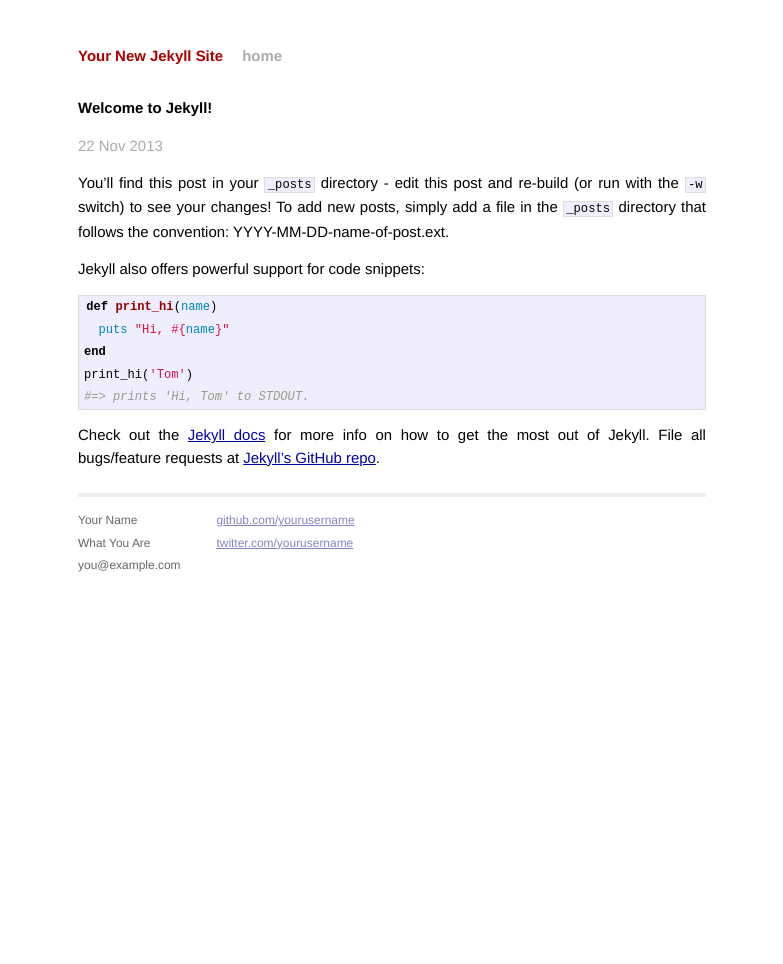
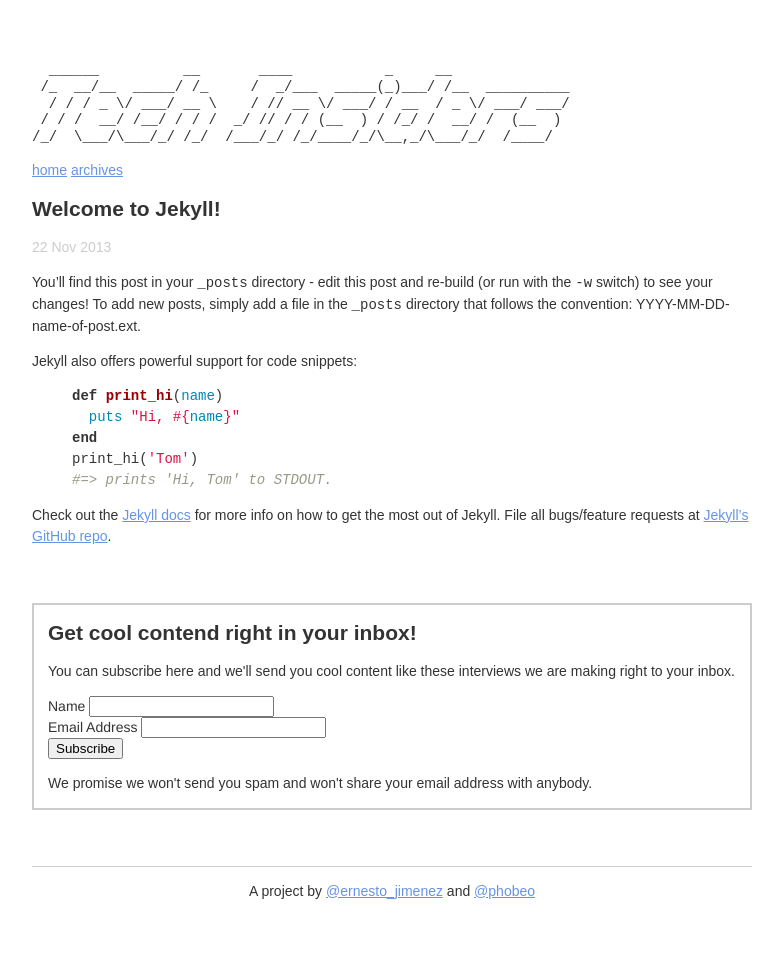
Before and after one commit to localistico/techinsiders.io, a Jekyll site: the page built from _posts/2013-11-22-welcome-to-jekyll.markdown, in a window 1280 px wide. Shown: the whole page, without its empty margins (248-1031 px from the left). Built offline with Jekyll 4.4.1, drawn with Linux system fonts in a browser that asks for light colours; Markdown is read by kramdown in place of the engine named in the settings; comment, search, counter and statistics services are not loaded.

Commit message:
Refactor reused bits into _includes and prepared default layout

```diff
--- a/_config.yml
+++ b/_config.yml
@@ -1,4 +1,4 @@
-name: Your New Jekyll Site
+name: Tech Insiders
 markdown: redcarpet
 pygments: true
 url: http://techinsiders.io
--- /dev/null
+++ b/_includes/google_analytics.html
@@ -0,0 +1,9 @@
+<script>
+(function(i,s,o,g,r,a,m){i['GoogleAnalyticsObject']=r;i[r]=i[r]||function(){
+ (i[r].q=i[r].q||[]).push(arguments)},i[r].l=1*new Date();a=s.createElement(o),
+ m=s.getElementsByTagName(o)[0];a.async=1;a.src=g;m.parentNode.insertBefore(a,m)
+ })(window,document,'script','//www.google-analytics.com/analytics.js','ga');
+
+ga('create', 'UA-47096042-1', 'techinsiders.io');
+ga('send', 'pageview');
+</script>
--- /dev/null
+++ b/_includes/meta_tags.html
@@ -0,0 +1,24 @@
+<meta name="description" content="{{ page.description }}" />
+
+<!-- Schema.org -->
+<meta itemprop="name" content="{{ page.title }}" />
+<meta itemprop="description" content="{{ page.description }}" />
+
+<!-- Open Graph tags -->
+<meta property="og:type" content="website" />
+<meta property="og:site_name" content="Tech Insiders" />
+<meta property="og:url" content="{{ site.url }}{{ page.url }}" />
+<meta property="og:title" content="{{ page.title }}" />
+<meta property="og:description" content="{{ page.description }}" />
+<meta property="og:image" content="{{ site.url }}/assets/og_preview200.png" />
+
+<!-- Twitter cards -->
+<meta name="twitter:card" content="summary" />
+<meta name="twitter:url" content="{{ site.url }}{{ page.url }}" />
+<meta name="twitter:title" content="{{ page.title }}" />
+<meta name="twitter:description" content="{{ page.description }}" />
+
+<!-- Page claiming -->
+<meta property="fb:admins" content="720296700" />
+<meta name="google-site-verification" content="UuiEAl6XeUFYgwE8BRFX7_TbibGCGdNJTuCl-AwDvRo" />
+<meta property="twitter:account_id" content="1486067566" />
--- /dev/null
+++ b/_includes/subscribe_cta.html
@@ -0,0 +1,8 @@
+<div class="subscribe_cta">
+<h2>Get cool contend right in your inbox!</h2>
+<p>You can subscribe here and we'll send you cool content like these
+interviews we are making right to your inbox.</p>
+{% include subscribe_form.html %}
+<p>We promise we won't send you spam and won't share your email address
+with anybody.</p>
+</div>
--- /dev/null
+++ b/_includes/subscribe_form.html
@@ -0,0 +1,22 @@
+<!-- Begin MailChimp Signup Form -->
+<div id="mc_embed_signup">
+  <form action="http://espressocollective.us3.list-manage2.com/subscribe/post?u=30b273b8029e296d3390ec5fb&amp;id=92815282a5" method="post" id="mc-embedded-subscribe-form" name="mc-embedded-subscribe-form" class="validate" target="_blank" novalidate>
+    <div class="mc-field-group">
+      <label for="mce-NAME">Name </label>
+      <input type="text" value="" name="NAME" class="" id="mce-NAME">
+    </div>
+    <div class="mc-field-group">
+      <label for="mce-EMAIL">Email Address </label>
+      <input type="email" value="" name="EMAIL" class="required email" id="mce-EMAIL">
+    </div>
+    <div id="mce-responses" class="clear">
+      <div class="response" id="mce-error-response" style="display:none"></div>
+      <div class="response" id="mce-success-response" style="display:none"></div>
+    </div>
+    <!-- real people should not fill this in and expect good things - do not
+    remove this or risk form bot signups-->
+    <div style="position: absolute; left: -5000px;"><input type="text" name="b_30b273b8029e296d3390ec5fb_92815282a5" value="" autocomplete="off"></div>
+    <div class="clear"><input type="submit" value="Subscribe" name="subscribe" id="mc-embedded-subscribe" class="button"></div>
+  </form>
+</div>
+<!--End mc_embed_signup-->
--- /dev/null
+++ b/_includes/techinsiders_asciiart.html
@@ -0,0 +1,7 @@
+<pre>
+  ______          __       ____           _     __
+ /_  __/__  _____/ /_     /  _/___  _____(_)___/ /__  __________
+  / / / _ \/ ___/ __ \    / // __ \/ ___/ / __  / _ \/ ___/ ___/
+ / / /  __/ /__/ / / /  _/ // / / (__  ) / /_/ /  __/ /  (__  )
+/_/  \___/\___/_/ /_/  /___/_/ /_/____/_/\__,_/\___/_/  /____/
+</pre>
--- a/_layouts/default.html
+++ b/_layouts/default.html
@@ -4,6 +4,7 @@
         <meta charset="utf-8">
         <meta http-equiv="X-UA-Compatible" content="IE=edge,chrome=1">
         <title>{{ page.title }}</title>
+        {% include meta_tags.html %}
         <meta name="viewport" content="width=device-width">
 
         <!-- syntax highlighting CSS -->
@@ -11,43 +12,28 @@
 
         <!-- Custom CSS -->
         <link rel="stylesheet" href="/css/main.css">
-
+        <link href="//cdn-images.mailchimp.com/embedcode/classic-081711.css" rel="stylesheet" type="text/css">
     </head>
     <body>
 
         <div class="site">
           <div class="header">
             <h1 class="title"><a href="/">{{ site.name }}</a></h1>
+            {% include techinsiders_asciiart.html %}
+            <p>
             <a class="extra" href="/">home</a>
+            <a class="extra" href="/archives.html">archives</a>
+            </p>
           </div>
 
           {{ content }}
-
-          <div class="footer">
-            <div class="contact">
-              <p>
-                Your Name<br />
-                What You Are<br />
-                you@example.com
-              </p>
-            </div>
-            <div class="contact">
-              <p>
-                <a href="https://github.com/yourusername">github.com/yourusername</a><br />
-                <a href="https://twitter.com/yourusername">twitter.com/yourusername</a><br />
-              </p>
-            </div>
-          </div>
+  <footer>
+    <p>A project by <a
+      href="http://twitter.com/ernesto_jimenez">@ernesto_jimenez</a> and <a
+    href="http://twitter.com/phobeo">@phobeo</a></p>
+  </footer>
         </div>
 
-<script>
-(function(i,s,o,g,r,a,m){i['GoogleAnalyticsObject']=r;i[r]=i[r]||function(){
- (i[r].q=i[r].q||[]).push(arguments)},i[r].l=1*new Date();a=s.createElement(o),
- m=s.getElementsByTagName(o)[0];a.async=1;a.src=g;m.parentNode.insertBefore(a,m)
- })(window,document,'script','//www.google-analytics.com/analytics.js','ga');
-
-ga('create', 'UA-47096042-1', 'techinsiders.io');
-ga('send', 'pageview');
-</script>
+{% include google_analytics.html %}
     </body>
 </html>
--- a/_layouts/post.html
+++ b/_layouts/post.html
@@ -1,9 +1,12 @@
 ---
 layout: default
 ---
-<h2>{{ page.title }}</h2>
-<p class="meta">{{ page.date | date_to_string }}</p>
+<article>
+  <h2>{{ page.title }}</h2>
+  <p class="meta">{{ page.date | date_to_string }}</p>
 
-<div class="post">
-{{ content }}
-</div>
+  <div class="post">
+    {{ content }}
+  </div>
+</article>
+{% include subscribe_cta.html %}
--- a/css/main.css
+++ b/css/main.css
@@ -1,160 +1,72 @@
-/*****************************************************************************/
-/*
-/* Common
-/*
-/*****************************************************************************/
-
-/* Global Reset */
-* {
-  margin: 0;
-  padding: 0;
+#mc_embed_signup{background:#fff; clear:left; font:14px Helvetica,Arial,sans-serif; }
+#mc_embed_signup form {
+  margin: 0px;
+  padding: 0px;
 }
 
-html, body { height: 100%; }
+body {
+  font-family: Arial, Helvetica, 'Trebuchet MS',  sans-serif;
+  color: #333;
+  text-align: center;
+  font-size: 14px;
+  line-height: 150%;
+}
 
-body {
+.site {
   background-color: #FFF;
-  font: 13.34px Helvetica, Arial, sans-serif;
-  font-size: small;
+  margin: 20px auto;
+  max-width: 720px;
+  padding: 2em 4em;
+  text-align: left;
+}
+.title {
+  display: none;
+}
+.header pre {
+  line-height: 1.2em;
+}
+h1 {
+  font-size:3em;
+  line-height: 100%;
+  font-family: Consolas, Roboto, monospace;
+}
+h1 span {
+  color: #888;
+  white-space: nowrap;
+}
+h2 {
+  font-size: 1.5em;
+  display: block;
+  line-height: 100%;
+}
+footer {
+  margin-top : 4em;
+  border-top: 1px solid #ccc;
   text-align: center;
 }
-
-h1, h2, h3, h4, h5, h6 {
-  font-size: 100%; }
-
-h1 { margin-bottom: 1em; }
-p { margin: 1em 0; }
-
-a         { color: #00a; }
-a:hover   { color: #000; }
-a:visited { color: #a0a; }
-
-/*****************************************************************************/
-/*
-/* Home
-/*
-/*****************************************************************************/
-.posts {
-  list-style-type: none;
-  margin-bottom: 2em;
+a {
+  color: #6694e3;
 }
-
-.posts li {
-  line-height: 1.75em;
+article img {
+  max-width: 100%;
 }
-
-.posts span {
-  color: #aaa;
-  font-family: Monaco, "Courier New", monospace;
-  font-size: 80%;
+p.meta {
+  color: #ccc;
 }
-
-/*****************************************************************************/
-/*
-/* Site
-/*
-/*****************************************************************************/
-
-.site {
-  font-size: 115%;
-  text-align: justify;
-  width: 42em;
-  margin: 3em auto 2em;
-  line-height: 1.5em;
+.subscribe_cta {
+  border: 2px solid #ccc;
+  padding: 0em 1em;
+  margin-top: 4em;
 }
-
-.header a {
-  font-weight: bold;
-  text-decoration: none;
+@media screen and (max-width: 480px) {
+  div#content {
+    margin: 5px;
+    padding: 2em 2em;
+  }
+  h1 {
+    font-size: 2.5em;
+  }
+  h1 span {
+    font-size: 0.6em;
+  }
 }
-
-.title {
-  display: inline-block;
-  margin-bottom: 2em;
-}
-
-.title a {
-  color: #a00;
-}
-
-.title a:hover {
-  color: #000;
-}
-
-.header a.extra {
-  color: #aaa;
-  margin-left: 1em;
-}
-
-.header a.extra:hover {
-  color: #000;
-}
-
-.meta {
-  color: #aaa;
-}
-
-.footer {
-  font-size: 80%;
-  color: #666;
-  border-top: 4px solid #eee;
-  margin-top: 2em;
-  overflow: hidden;
-}
-
-.footer .contact {
-  float: left;
-  margin-right: 3em;
-}
-
-.footer .contact a {
-  color: #8085C1;
-}
-
-.footer .rss {
-  margin-top: 1.1em;
-  margin-right: -.2em;
-  float: right;
-}
-
-.footer .rss img {
-  border: 0;
-}
-
-/*****************************************************************************/
-/*
-/* Posts
-/*
-/*****************************************************************************/
-
-/* standard */
-.post pre {
-  border: 1px solid #ddd;
-  background-color: #eef;
-  padding: 0 .4em;
-}
-
-.post ul, .post ol {
-  margin-left: 1.35em;
-}
-
-.post code {
-  border: 1px solid #ddd;
-  background-color: #eef;
-  padding: 0 .2em;
-}
-
-.post pre code {
-  border: none;
-}
-
-/* terminal */
-.post pre.terminal {
-  border: 1px solid #000;
-  background-color: #333;
-  color: #FFF;
-}
-
-.post pre.terminal code {
-  background-color: #333;
-}
```
Also changed, not shown: _layouts/teaser.html (+7 -35 lines), archives.html (added, +9 -0 lines), index.html (+1 -22 lines).
